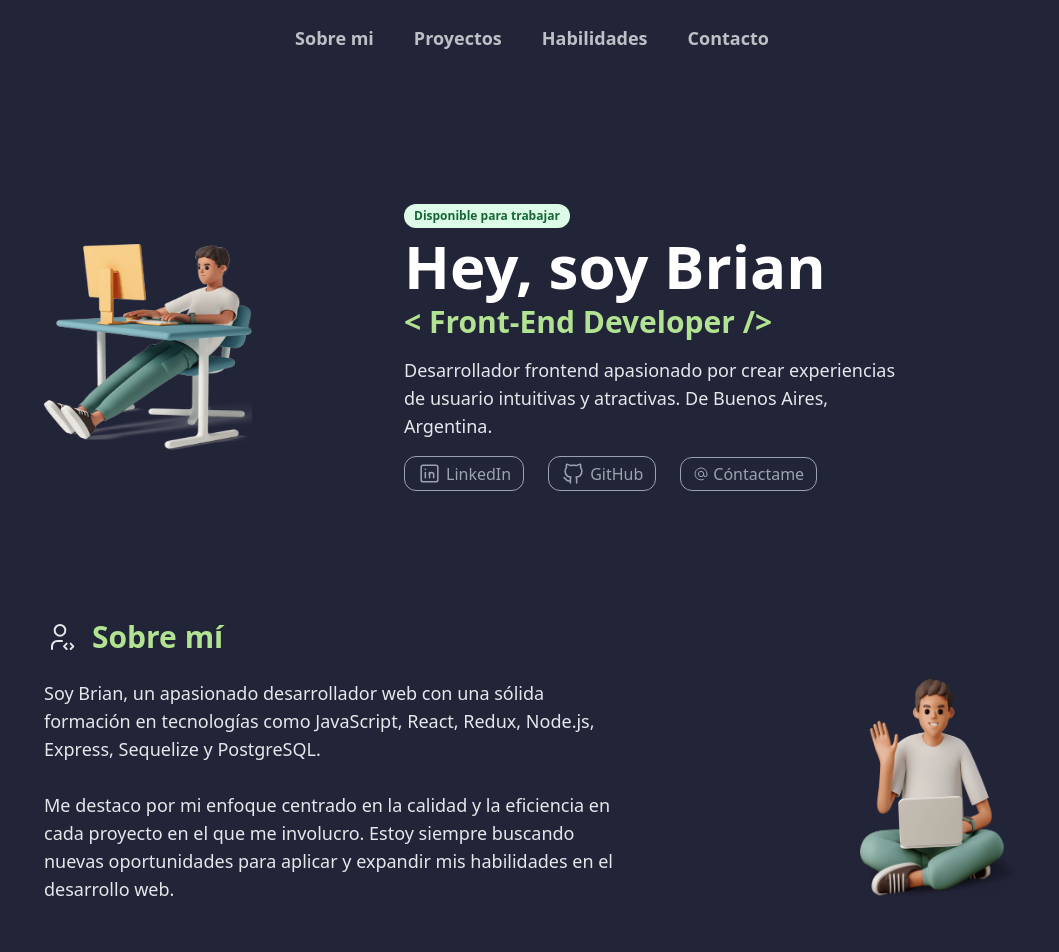
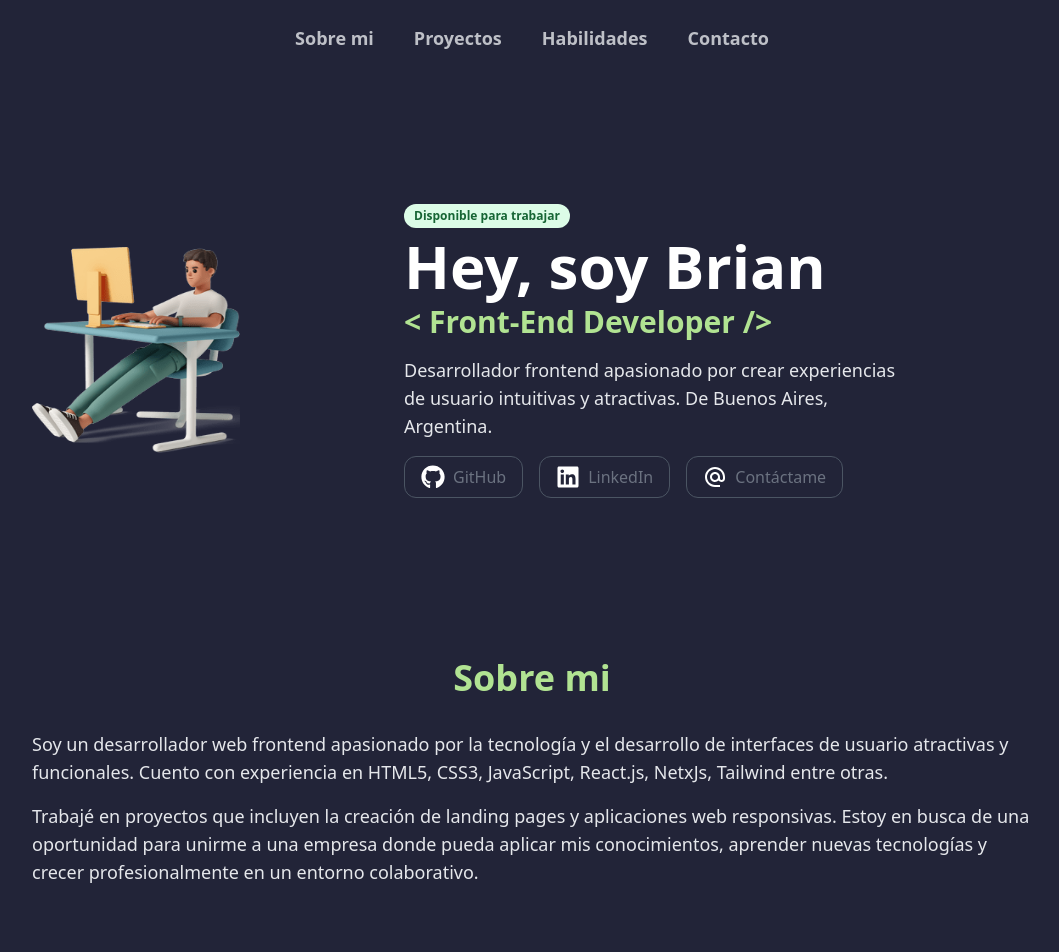
Before and after one commit to BMPaiba/portfolio, an Astro site: page / in a window 1280 px wide. Shown: the top 952 px of the page, without its empty margins (108-1167 px from the left). Built offline with nearby package versions, Linux system fonts and the light colour scheme; Astro itself is replaced by a stand-in of ours.

Commit message:
secciones hero y about actualizadas

```diff
--- a/src/components/About.astro
+++ /dev/null
@@ -1,23 +0,0 @@
----
-import { People } from "./icons";
----
-
-<section>
-  <div class="flex items-center max-md:justify-center gap-4 pb-6">
-    <People />
-    <h2 class="text-Green text-2xl md:text-3xl font-bold">Sobre mí</h2>
-  </div>
-  <div
-    class="flex flex-wrap-reverse max-md:justify-center md:flex-nowrap justify-between"
-  >
-    <p class="md:max-w-xl text-lg">
-      Soy Brian, un apasionado desarrollador web con una sólida formación en
-      tecnologías como JavaScript, React, Redux, Node.js, Express, Sequelize y
-      PostgreSQL.<br /><br />
-      Me destaco por mi enfoque centrado en la calidad y la eficiencia en cada proyecto
-      en el que me involucro. Estoy siempre buscando nuevas oportunidades para aplicar
-      y expandir mis habilidades en el desarrollo web.
-    </p>
-    <img src="assets/foto-brian.png" alt="" class="max-md:h-40 md:w-40" />
-  </div>
-</section>
--- /dev/null
+++ b/src/components/Button.tsx
@@ -0,0 +1,18 @@
+import React from "react";
+import type { ButtonType } from "../interfaces";
+
+const ButtonComponent: React.FC<ButtonType> = ({ Icon, label, iconsStyles }) => {
+  return (
+      <a
+        href="https://linkedin.com/in/brian-m-paiba"
+        target="_blank"
+        rel="noopener"
+        className="flex items-center justify-center gap-2 transition md:justify-center md:hover:scale-105 border border-gray-600 hover:border-gray-300 text-gray-500 hover:text-gray-300 px-4 py-2 rounded-xl"
+      >
+        <Icon className={`${iconsStyles} text-2xl `} />
+        <p className="">{label}</p>
+      </a>
+  );
+};
+
+export default ButtonComponent;
--- a/src/components/Skill.tsx
+++ b/src/components/Skill.tsx
@@ -1,13 +1,9 @@
 // Skill.tsx
 import React from 'react';
+import type { SkillType } from '../interfaces';
 
-interface SkillProps {
-  Icon: React.FC<React.SVGProps<SVGSVGElement>>; // Tipo para el ícono
-  label: string; // Etiqueta del skill
-  iconsStyles?: string; // Estilos opcionales para el ícono
-}
 
-const Skill: React.FC<SkillProps> = ({ Icon, label, iconsStyles }) => {
+const Skill: React.FC<SkillType> = ({ Icon, label, iconsStyles }) => {
   return (
     <div className="flex flex-col items-center justify-center gap-1">
       <Icon className={`${iconsStyles} text-7xl `} />
--- a/src/components/index.ts
+++ b/src/components/index.ts
@@ -2,7 +2,6 @@ export { default as Header } from "./Header.astro"
 export { default as Badge } from "./Badge.astro"
 export { default as BadgeRedes } from "./BadgeRedes.astro"
 export { default as Home } from "./Home.astro"
-export { default as About } from "./About.astro"
 export { default as Card } from "./Card.astro"
 export { default as BadgeNextJS } from "./BadgeNextJS.astro"
 export { default as TechSkills } from "./TechSkills.astro"
@@ -10,3 +9,4 @@ export { default as TechSkills } from "./TechSkills.astro"
 // nuevo
 export { default as Skill } from "./Skill.tsx"
 export { default as TitleH3 } from "./Title.tsx"
+export { default as ButtonComponent } from "./Button.tsx"
--- a/src/components/react-icons/index.ts
+++ b/src/components/react-icons/index.ts
@@ -1,3 +1,8 @@
+//? icons
+export { FaGithub } from "react-icons/fa";
+export { FaLinkedin } from "react-icons/fa";
+export { MdAlternateEmail } from "react-icons/md";
+
 // ! TECH SKILLS
 // html - css
 export { FaHtml5 } from "react-icons/fa";
--- /dev/null
+++ b/src/interfaces/button.interface.ts
@@ -0,0 +1,5 @@
+export interface ButtonType {
+    Icon: React.FC<React.SVGProps<SVGSVGElement>>;
+    label: string;
+    iconsStyles?: string;
+}
--- /dev/null
+++ b/src/interfaces/index.ts
@@ -0,0 +1,2 @@
+export * from "./button.interface";
+export * from "./skill.interface";
--- /dev/null
+++ b/src/interfaces/skill.interface.ts
@@ -0,0 +1,5 @@
+export interface SkillType {
+  Icon: React.FC<React.SVGProps<SVGSVGElement>>;
+  label: string;
+  iconsStyles?: string;
+}
--- a/src/pages/index.astro
+++ b/src/pages/index.astro
@@ -1,20 +1,16 @@
 ---
-import { About, Home } from "../components";
+import {  Home } from "../components";
 import Footer from "../components/Footer.astro";
 import Project from "../components/Project.astro";
 import Skills from "../components/Skills.astro";
 import Layout from "../layouts/Layout.astro";
-import { SkillSection } from "../section";
+import { AboutSection, HeroSection, SkillSection } from "../section";
 ---
 
 <Layout title="Brian Paiba Portfolio">
   <main class="">
-     <section id="home">
-      <Home />
-    </section>
-    <section id="about">
-      <About />
-    </section>
+    <HeroSection />
+      <AboutSection />
     <section id="projects">
       <Project />
     </section>
--- /dev/null
+++ b/src/section/About.astro
@@ -0,0 +1,21 @@
+---
+import { TitleH3 } from "../components";
+---
+
+<section id="about" class="max-w-[1000px] mx-auto ">
+    <TitleH3 title="Sobre mi"/>
+    <div class="flex flex-col gap-4">
+      <p class="  text-lg">
+        Soy un desarrollador web frontend apasionado por la tecnología y el
+        desarrollo de interfaces de usuario atractivas y funcionales. Cuento con
+        experiencia en HTML5, CSS3, JavaScript, React.js, NetxJs, Tailwind entre
+        otras.
+      </p>
+      <p class=" text-lg">
+        Trabajé en proyectos que incluyen la creación de landing pages y
+        aplicaciones web responsivas. Estoy en busca de una oportunidad para
+        unirme a una empresa donde pueda aplicar mis conocimientos, aprender
+        nuevas tecnologías y crecer profesionalmente en un entorno colaborativo.
+      </p>
+    </div>
+</section>
--- /dev/null
+++ b/src/section/Hero.tsx
@@ -0,0 +1,49 @@
+import React from 'react'
+import { Badge, ButtonComponent } from '../components'
+import {FaGithub,FaLinkedin,MdAlternateEmail} from '../components/react-icons'
+
+function Hero() {
+  return (
+    <section className="w-full lg:py-32 flex justify-around items-center" id='home'>
+    <div
+      className="flex flex-wrap md:flex-nowrap w-full items-center justify-center md:gap-12"
+    >
+      <img
+        src="/assets/img-animada-computer.png"
+        alt="frontend developer"
+        className="size-40 md:size-52 max-md:my-6"
+      />
+      <div className="flex flex-col items-start m-auto gap-2 p-4 md:p-2 lg:p-0">
+        <a
+          href="https://linkedin.com/in/brian-m-paiba"
+          target="_blank"
+          rel="noopener"
+          className="flex items-center transition md:justify-center md:hover:scale-105"
+        >
+          <p className='bg-green-100 text-green-800 text-xs font-bold me-2 px-2.5 py-1 rounded-xl dark:bg-green-900 dark:text-green-300 hover:cursor-pointer hover:scale-105 transition duration-300 ease-in-out'>Disponible para trabajar</p>
+        </a>
+        <h1
+          className="text-white text-4xl md:text-6xl font-bold flex justify-center flex-row"
+        >
+          Hey, soy Brian <div className="flex justify-center items-center"></div>
+        </h1>
+        <h2 className="text-Green text-2xl md:text-3xl font-bold">
+          {"< "}Front-End Developer{" />"}
+        </h2>
+        <p className="md:max-w-lg text-lg py-2">
+          Desarrollador frontend apasionado por crear experiencias de usuario
+          intuitivas y atractivas. De Buenos Aires, Argentina.
+        </p>
+        <div className="flex flex-wrap gap-4">
+         <ButtonComponent Icon={FaGithub} label="GitHub" iconsStyles='text-[#fff]'/>
+         <ButtonComponent Icon={FaLinkedin} label="LinkedIn" iconsStyles='text-[#fff]'/>
+         <ButtonComponent Icon={MdAlternateEmail} label="Contáctame" iconsStyles='text-[#fff]'/>
+        </div>
+      </div>
+    </div>
+  </section>
+
+  )
+}
+
+export default Hero
--- a/src/section/Skills.tsx
+++ b/src/section/Skills.tsx
@@ -17,9 +17,9 @@ import { Skill} from "../components";
 import { TitleH3 } from "../components";
 function SkillSection() {
   return (
-    <section className="" id="skills" >
+    <section className="max-w-[1000px] mx-auto" id="skills" >
       <TitleH3 title="Habilidades Tecnicas"/>
-      <div className="flex items-center justify-center flex-wrap max-w-[800px] gap-12">
+      <div className="flex items-center justify-center flex-wrap max-w-[800px] mx-auto gap-12">
       <Skill Icon={FaHtml5} label="HTML" iconsStyles="text-[#f4460a]" />
       <Skill Icon={IoLogoCss3} label="CSS" iconsStyles="text-[#129CD8]" />
       <Skill Icon={SiJavascript} label="Javascript" iconsStyles="text-[#EFD81D]" />
--- a/src/section/index.ts
+++ b/src/section/index.ts
@@ -1 +1,3 @@
-export {default as SkillSection } from "./Skills"
+export {default as SkillSection } from "./Skills.tsx"
+export {default as AboutSection } from "./About.astro"
+export {default as HeroSection } from "./Hero.tsx"
```
